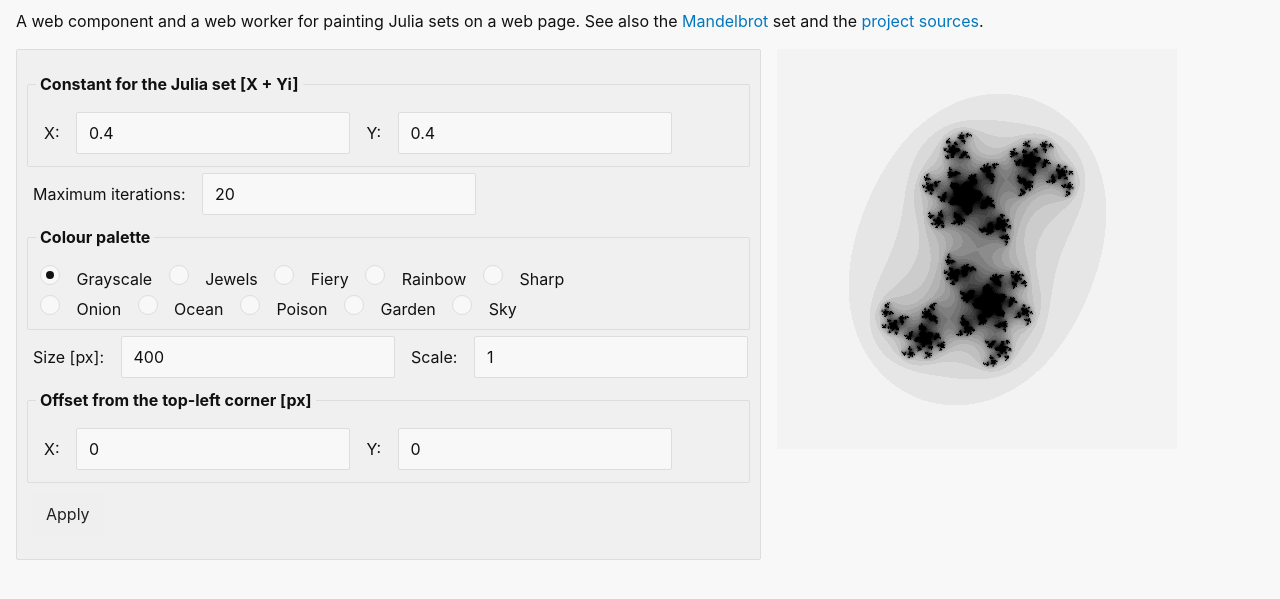
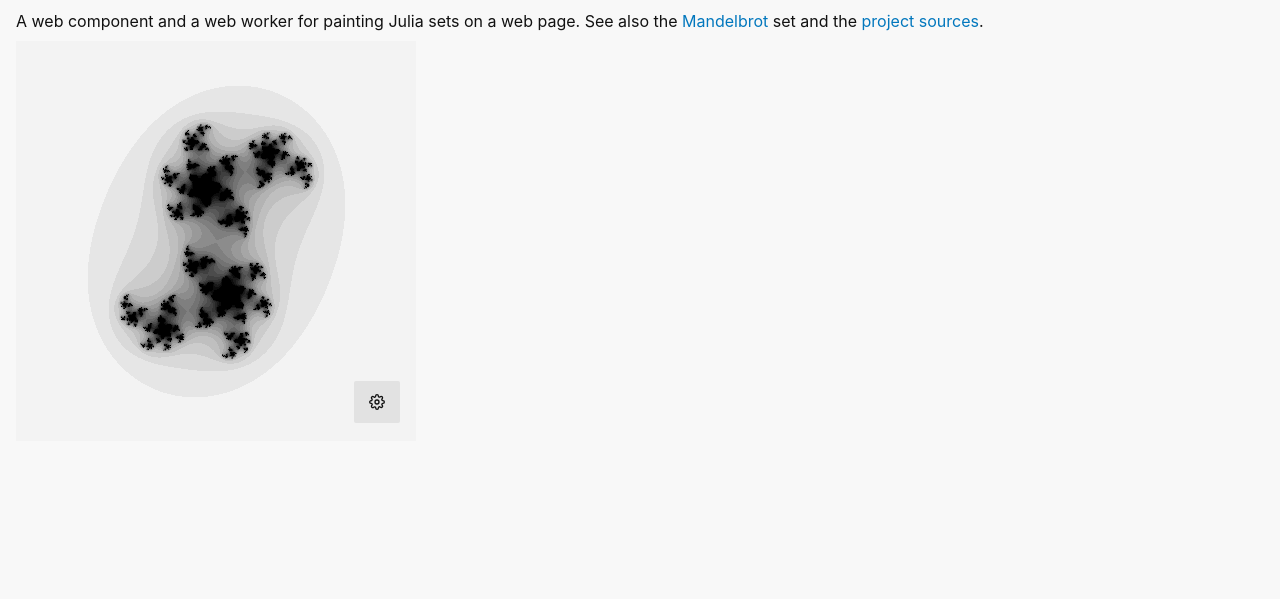
Before and after one commit to prantlf/mandelbrot-set, a website with bundled scripts: page public/julia.html in a window 1280 px wide. Shown: the part 53-652 px from the top of the page. Built offline with nearby package versions, Linux system fonts and the light colour scheme.

Commit message:
Modify the page showing julia sets to open the settings form in a dialog

```diff
--- /dev/null
+++ b/public/assets/julia.css
@@ -0,0 +1,18 @@
+body {
+  margin: .5em;
+}
+
+#main {
+  position: relative;
+  width: fit-content;
+}
+
+#graph {
+  margin: .5em;
+}
+
+#open-settings {
+  position: absolute;
+  bottom: 1em;
+  right: 1em;
+}
--- /dev/null
+++ b/public/assets/julia.js
@@ -0,0 +1,36 @@
+/* global addEventListener */
+
+let dialog
+let form
+let graph
+
+function refreshGraph () {
+  const settings = form.getValues()
+  graph.setAttributes(settings)
+  graph.render()
+}
+
+function applySettings () {
+  if (dialog.close) {
+    dialog.close()
+  }
+  refreshGraph()
+}
+
+function openSettings () {
+  if (dialog.showModal) {
+    dialog.showModal()
+  }
+}
+
+function initializePage () {
+  const trigger = document.getElementById('open-settings')
+  trigger.addEventListener('click', openSettings)
+  form = document.getElementById('settings')
+  form.addEventListener('submit', applySettings)
+  dialog = document.getElementById('settings-dialog')
+  graph = document.getElementById('graph')
+  refreshGraph()
+}
+
+addEventListener('DOMContentLoaded', initializePage)
--- a/public/assets/main.css
+++ b/public/assets/main.css
@@ -1,5 +1,5 @@
 body {
-  margin: .5rem;
+  margin: .5em;
 }
 
 #main {
@@ -8,5 +8,5 @@ body {
 }
 
 #graph {
-  margin: .5rem;
+  margin: .5em;
 }
--- a/public/julia.html
+++ b/public/julia.html
@@ -6,19 +6,24 @@
   <meta name="description" content="Renders Julia sets in colour.">
   <title>Julia Sets</title>
   <link rel="stylesheet" href="assets/mini-default.min.css" />
-  <link rel="stylesheet" href="assets/main.css" />
+  <link rel="stylesheet" href="assets/julia.css" />
 </head>
 <body>
   <h1>Julia Sets</h1>
   <p>A web component and a web worker for painting Julia sets on a web page.
      See also the <a href="mandelbrot.html">Mandelbrot</a> set and the
      <a href="https://github.com/prantlf/mandelbrot-set">project sources</a>.</p>
-   <div id="main">
+  <dialog id="settings-dialog">
     <julia-set-form id="settings" stylesheet="assets/mini-default.min.css"></julia-set-form>
+  </dialog>
+  <div id="main">
     <julia-set-graph id="graph" auto-render="false"></julia-set-graph>
+    <button id="open-settings" type="button" title="Open Settings">
+      <span class="icon-settings"></span>
+    </button>
   </div>
   <script src="scripts/julia-set-form.js" type="module"></script>
   <script src="scripts/julia-set-graph.js" type="module"></script>
-  <script src="assets/main.js" type="module"></script>
+  <script src="assets/julia.js" type="module"></script>
 </body>
 </html>
```
Also changed, not shown: README.md, julia-set-jewels-dialog.png (added).
